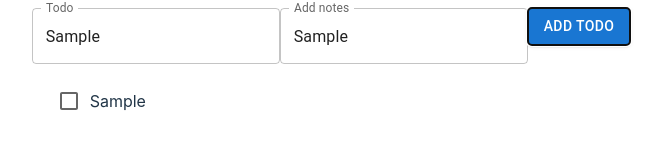
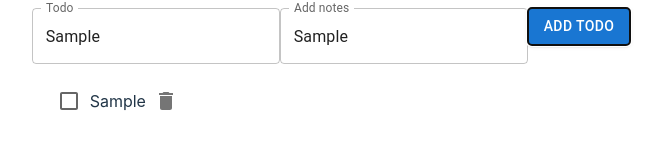
Before and after one commit to BUsuper/todo-project, a React (Vite) app: page / in a window 1280 px wide. Both pictures are taken after typing "Sample", "Sample" into the empty fields and a click on the button "ADD TODO". Shown: the part 319-468 px from the top of the page, without its empty margins (309-971 px from the left). Built offline with nearby package versions, Linux system fonts and the light colour scheme.

Commit message:
Add DeleteIcon and implement todo deletion

```diff
--- a/src/components/TodosList/TodosList.jsx
+++ b/src/components/TodosList/TodosList.jsx
@@ -1,6 +1,7 @@
-import { Checkbox, List, ListItem } from '@mui/material/';
+import { Checkbox, IconButton, List, ListItem } from '@mui/material/';
+import DeleteIcon from '@mui/icons-material/Delete';
 import { useDispatch, useSelector } from 'react-redux';
-import { makeSelectTodos } from '../../features/todosSlice'
+import { deleteTodo, makeSelectTodos } from '../../features/todosSlice'
 import { toggleTodo } from '../../features/todosSlice';
 
 // TODO: Add checkbox!
@@ -21,16 +22,23 @@ export function TodosList ({ completed = false }) {
         dispatch(toggleTodo({ id }));
     }
 
+    const handleDeletion = (e, id) => {
+        e.stopPropagation();
+        dispatch(deleteTodo(id));
+    }
+
     return (
         <List>
             {
-                todos.map(todo => {
-                    return <ListItem key={todo.id} id={todo.id} onClick={() => handleTodoToggle(todo.id)}>
-                               <Checkbox checked={todo.completed}/>
-                               {todo.completed ? <s>{todo.task}</s> : todo.task}
-                           </ListItem>
-                })
-
+            todos.map(todo => (
+                <ListItem key={todo.id} id={todo.id} onClick={() => handleTodoToggle(todo.id)}>
+                    <Checkbox checked={todo.completed}/>
+                    {todo.completed ? <s>{todo.task}</s> : todo.task}
+                    <IconButton onClick={(e) => handleDeletion(e, todo.id)}>
+                        <DeleteIcon/>
+                    </IconButton>
+                </ListItem>
+                ))
             }
         </List>
     );
```
